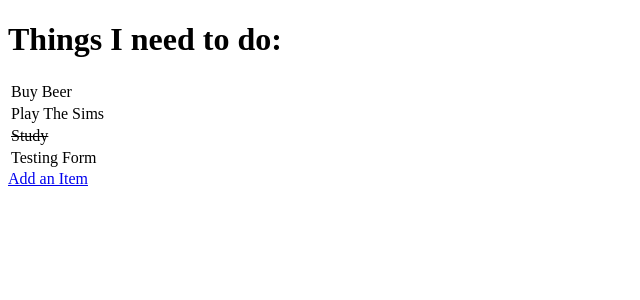
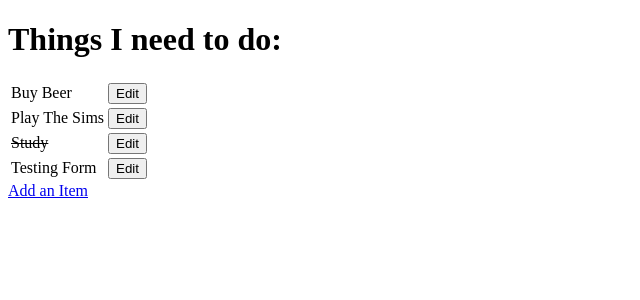
Before and after one commit to mariana-stefani/fsf-django, a Django app: page / in a window 1280 px wide. Shown: the top 300 px of the page, without its empty margins (0-640 px from the left). Run offline with Django 3.2, Linux system fonts and the light colour scheme; data comes from the database, SQL or seed files in the repository.

Commit message:
Added new td tag to add edit button next to each todo item on todo/todo_list.html

```diff
--- a/todo/templates/todo/todo_list.html
+++ b/todo/templates/todo/todo_list.html
@@ -15,6 +15,11 @@
             {% else %}
                 <td>{{ item.name }}</td>
             {% endif %}
+            <td>
+              <a href="/edit/{{ item.id }}">
+                <button>Edit</button>
+              </a>
+            </td>
             </tr>
         {% empty %}
             <tr><td><h2>You have nothing to do.<br>Go have a lemonade!</h2></td></tr>
```
